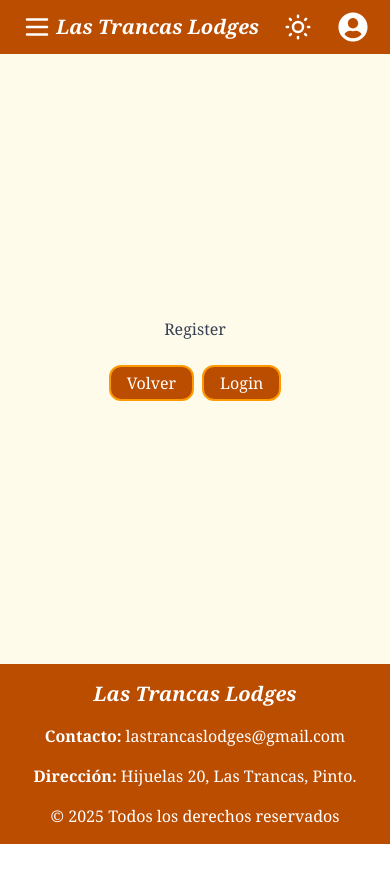
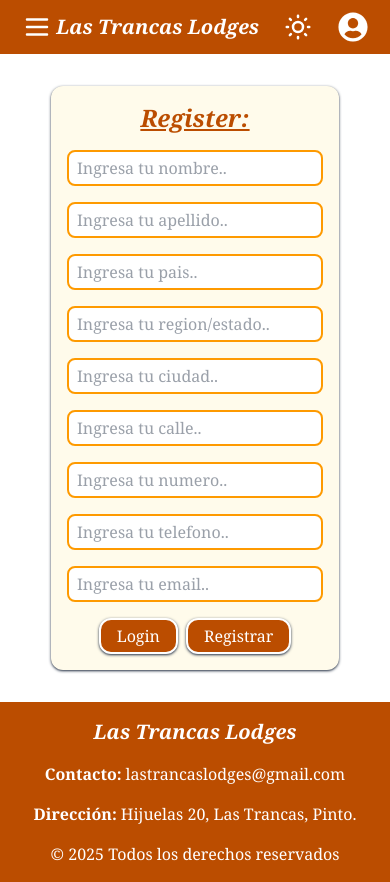
Before and after one commit to lubiano83/Proyecto-Caba-as, a Next.js app: page /pages/auth/register in a window 390 px wide. Before the commit the page ends 844 px from the top, so only its background shows below. Built offline with nearby package versions, Linux system fonts and the light colour scheme.

Commit message:
ajustes varios

```diff
--- /dev/null
+++ b/app/components/Banner.js
@@ -0,0 +1,7 @@
+export default function Banner({ children }) {
+    return (
+        <section className="w-full p-1 bg-medium flex justify-evenly items-center gap-4">
+            <p className="hover:text-gray-700">{ children }</p>
+        </section>
+    )
+};
--- a/app/components/Boton.js
+++ b/app/components/Boton.js
@@ -2,7 +2,7 @@
 export default function Boton({ children, fnc }) {
 
     return (
-        <button className={`px-4 py-1 border-2 bg-dark border-medium text-white rounded-xl cursor-pointer hover:scale-105`} onClick={fnc} >
+        <button className="px-4 py-1 border-2 border-white bg-dark text-white rounded-xl cursor-pointer hover:scale-105 shadow-sm shadow-gray-700" onClick={fnc} >
             {children}
         </button>
     )
--- a/app/components/Inicio.js
+++ b/app/components/Inicio.js
@@ -13,7 +13,7 @@ export default function Inicio({ children, email, address, derechos }) {
     return (
         <div className="min-h-screen grid grid-rows-[auto_1fr_auto] font-serif">
             <Navbar toggleDarkMode={toggleDarkMode} handleShow={handleShow} />
-            <div className="w-full flex flex-col xl:flex-row justify-start items-start">
+            <div className="w-full h-full flex justify-start items-start">
                 { show ? <Menu /> : "" }
                 { children }
             </div>
--- a/app/components/auth/LoginForm.js
+++ b/app/components/auth/LoginForm.js
@@ -1,17 +1,26 @@
+"use client";
+import Boton from "../Boton";
+import Title from "../Title";
 import Link from "next/link";
-import Boton from "../Boton";
-import GoBack from "../GoBack";
+import useAuth from "@/app/hooks/useAuth";
 
 export default function LoginForm() {
+
+    const { handleLogin, email, setEmail, password, setPassword } = useAuth();
+
     return (
-        <div className="h-full w-full text-gray-700 flex flex-col justify-center items-center gap-6 bg-light">
-            Login
-            <div className="flex justify-center items-center gap-2">
-                <GoBack path={"/"} />
-                <Link href={"/pages/auth/register"}>
-                    <Boton>Register</Boton>
-                </Link>
-            </div>
+        <div className="h-full w-full flex justify-center items-center p-8">
+            <form onSubmit={handleLogin} className="rounded-xl p-4 flex flex-col justify-center items-center gap-4 min-w-72 w-1/2 shadow-sm shadow-gray-700 max-w-xl bg-light">
+                <Title>Login:</Title>
+                <input type="text" name="email" value={email} onChange={(e) => setEmail(e.target.value)} placeholder="Ingresa tu email.." className="border-2 border-dark rounded-lg bg-white px-2 py-1 w-full text-gray-700" />
+                <input type="password" name="password" value={password} onChange={(e) => setPassword(e.target.value)} placeholder="Ingresa tu contraseña.." className="border-2 border-dark rounded-lg bg-white px-2 py-1 w-full text-gray-700" />
+                <div className="flex justify-center items-center gap-2">
+                    <Link href={"/pages/auth/register"}>
+                        <Boton>Register</Boton>
+                    </Link>
+                    <Boton type="submit">Ingresar</Boton>
+                </div>
+            </form>
         </div>
     )
 };
--- a/app/components/auth/RegisterForm.js
+++ b/app/components/auth/RegisterForm.js
@@ -1,17 +1,33 @@
+"use client";
 import Link from "next/link";
 import Boton from "../Boton";
-import GoBack from "../GoBack";
+import Title from "../Title";
+import useAuth from "@/app/hooks/useAuth";
 
 export default function RegisterForm() {
+
+    const { handleRegister, first_name, setFirst_name, last_name, setLast_name, phone, setPhone, email, setEmail, country, setCountry, state, setState, city, setCity, street, setStreet, number, setNumber } = useAuth();
+
     return (
-        <div className="h-full w-full text-gray-700 flex flex-col justify-center items-center gap-6 bg-light">
-            Register
-            <div className="flex justify-center items-center gap-2">
-                <GoBack path={"/"} />
-                <Link href={"/pages/auth/login"}>
-                    <Boton>Login</Boton>
-                </Link>
-            </div>
+        <div className="h-full w-full flex justify-center items-center p-8">
+            <form onSubmit={handleRegister} className="rounded-xl p-4 flex flex-col justify-center items-center gap-4 min-w-72 w-1/2 shadow-sm shadow-gray-700 max-w-xl bg-light">
+                <Title>Register:</Title>
+                <input type="text" name="first_name" value={first_name} onChange={(e) => setFirst_name(e.target.value)} placeholder="Ingresa tu nombre.." className="border-2 border-medium rounded-lg bg-white text-gray-700 px-2 py-1 w-full" />
+                <input type="text" name="last_name" value={last_name} onChange={(e) => setLast_name(e.target.value)} placeholder="Ingresa tu apellido.." className="border-2 border-medium rounded-lg bg-white text-gray-700 px-2 py-1 w-full" />
+                <input type="text" name="country" value={country} onChange={(e) => setCountry(e.target.value)} placeholder="Ingresa tu pais.." className="border-2 border-medium rounded-lg bg-white text-gray-700 px-2 py-1 w-full" />
+                <input type="text" name="state" value={state} onChange={(e) => setState(e.target.value)} placeholder="Ingresa tu region/estado.." className="border-2 border-medium rounded-lg bg-white text-gray-700 px-2 py-1 w-full" />
+                <input type="text" name="city" value={city} onChange={(e) => setCity(e.target.value)} placeholder="Ingresa tu ciudad.." className="border-2 border-medium rounded-lg bg-white text-gray-700 px-2 py-1 w-full" />
+                <input type="text" name="street" value={street} onChange={(e) => setStreet(e.target.value)} placeholder="Ingresa tu calle.." className="border-2 border-medium rounded-lg bg-white text-gray-700 px-2 py-1 w-full" />
+                <input type="text" name="number" value={number} onChange={(e) => setNumber(e.target.value)} placeholder="Ingresa tu numero.." className="border-2 border-medium rounded-lg bg-white text-gray-700 px-2 py-1 w-full" />
+                <input type="text" name="phone" value={phone} onChange={(e) => setPhone(e.target.value)} placeholder="Ingresa tu telefono.." className="border-2 border-medium rounded-lg bg-white text-gray-700 px-2 py-1 w-full" />
+                <input type="text" name="email" value={email} onChange={(e) => setEmail(e.target.value)} placeholder="Ingresa tu email.." className="border-2 border-medium rounded-lg bg-white text-gray-700 px-2 py-1 w-full" />
+                <div className="flex justify-center items-center gap-2">
+                    <Link href={"/pages/auth/login"}>
+                        <Boton>Login</Boton>
+                    </Link>
+                    <Boton type="submit">Registrar</Boton>
+                </div>
+            </form>
         </div>
     )
 };
--- a/app/components/footer/Footer.js
+++ b/app/components/footer/Footer.js
@@ -5,7 +5,7 @@ import Derechos from "./Derechos";
 
 export default function Footer({ email, address, derechos }) {
     return (
-        <div className="bg-dark p-4 w-full flex justify-evenly items-center gap-4 flex-wrap-reverse">
+        <div className="bg-dark p-4 w-full flex justify-evenly items-center gap-4 flex-wrap-reverse z-3">
             <div className="flex flex-col justify-center items-center gap-4 flex-wrap text-center">
                 <Address address={address} />
                 <Derechos derechos={derechos} />
--- a/app/components/header/Navbar.js
+++ b/app/components/header/Navbar.js
@@ -4,7 +4,7 @@ import SvgImage from "../SvgImage";
 
 export default function Navbar({ toggleDarkMode, handleShow }) {
     return (
-        <div className="w-full bg-dark py-3 px-4 flex justify-around items-center gap-3">
+        <div className="w-full bg-dark py-3 px-4 flex justify-around items-center gap-3 z-3">
             <div className="flex justify-center items-center gap-1">
                 <SvgImage src={"/menu-svgrepo-com.svg"} fnc={handleShow} />
                 <Logo />
--- a/app/components/profile/Profile.js
+++ b/app/components/profile/Profile.js
@@ -7,11 +7,9 @@ export default function Profile() {
 
     const { handleLogout, logged } = useAuth();
 
-    if(!logged) return <LoginPage />
-
     return (
-        <div className="bg-light">
-            <Boton fnc={() => handleLogout()} >Salir</Boton>
+        <div className="h-full w-full flex justify-center items-center">
+            { !logged ? <LoginPage /> : <Boton fnc={() => handleLogout()} >Salir</Boton> }
         </div>
     )
 };
--- a/app/contexts/AuthContext.js
+++ b/app/contexts/AuthContext.js
@@ -12,16 +12,19 @@ export const AuthProvider = ({ children }) => {
     const [ first_name, setFirst_name ] = useState("");
     const [ last_name, setLast_name ] = useState("");
     const [ phone, setPhone ] = useState("");
-    const [ address, setAddress ] = useState("");
+    const [ country, setCountry ] = useState("");
+    const [ state, setState ] = useState("");
+    const [ city, setCity ] = useState("");
+    const [ street, setStreet ] = useState("");
     const router = useRouter();
 
     const handleRegister = async(e) => {
         e.preventDefault();
         try {
             await registerUser();
-            setNombre("");
+            setFirst_name("");
+            setLast_name("");
             setEmail("");
-            setPassword("");
             alert("Register realizado con exito..");
             router.push("/pages/auth/login");
         } catch (error) {
@@ -58,7 +61,7 @@ export const AuthProvider = ({ children }) => {
             headers: {
             "Content-Type": "application/json",
             },
-            body: JSON.stringify({ first_name, last_name, email, phone, address }),
+            body: JSON.stringify({ first_name, last_name, email, phone, country, state, city, street }),
         });
         const data = await response.json();
         if(!response.ok) throw new Error(data.message);
@@ -100,7 +103,7 @@ export const AuthProvider = ({ children }) => {
     };
 
     return (
-        <AuthContext.Provider value={{ logged, setLogged, handleRegister, handleLogin, handleLogout, email, setEmail, password, setPassword, first_name, setFirst_name, last_name, setLast_name, phone, setPhone, address, setAddress }}>
+        <AuthContext.Provider value={{ logged, setLogged, handleRegister, handleLogin, handleLogout, email, setEmail, password, setPassword, first_name, setFirst_name, last_name, setLast_name, phone, setPhone, country, setCountry, state, setState, city, setCity, street, setStreet }}>
             {children}
         </AuthContext.Provider>
     )
--- a/app/page.js
+++ b/app/page.js
@@ -2,7 +2,7 @@ import Title from "./components/Title";
 
 export default function Home() {
   return (
-    <div className="h-full w-full bg-light flex flex-col justify-start items-center text-gray-700 p-6">
+    <div className="h-full w-full flex flex-col justify-start items-center text-gray-700 p-6">
       <Title>Bienvenidos a nuestra pagina!!</Title>
     </div>
   );
```
Also changed, not shown: app/components/menu/Menu.js (+6 -4 lines).
